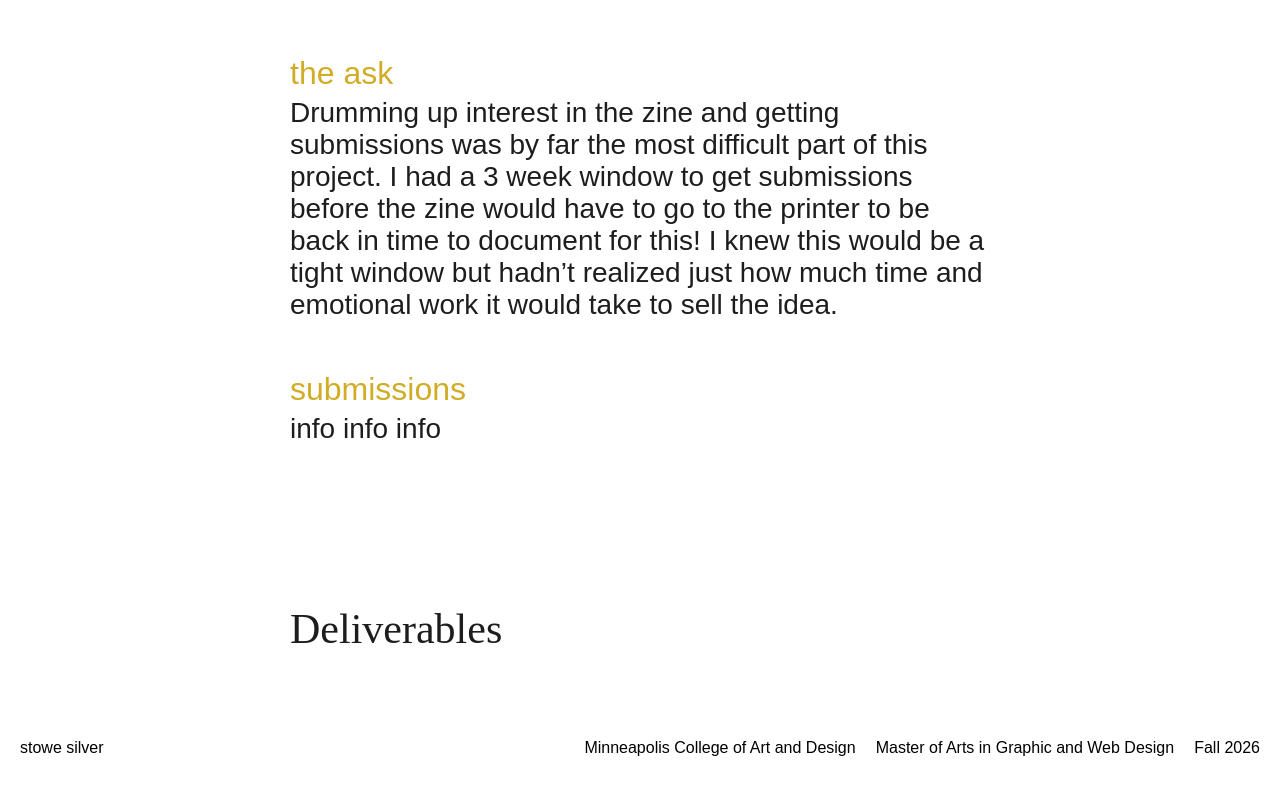
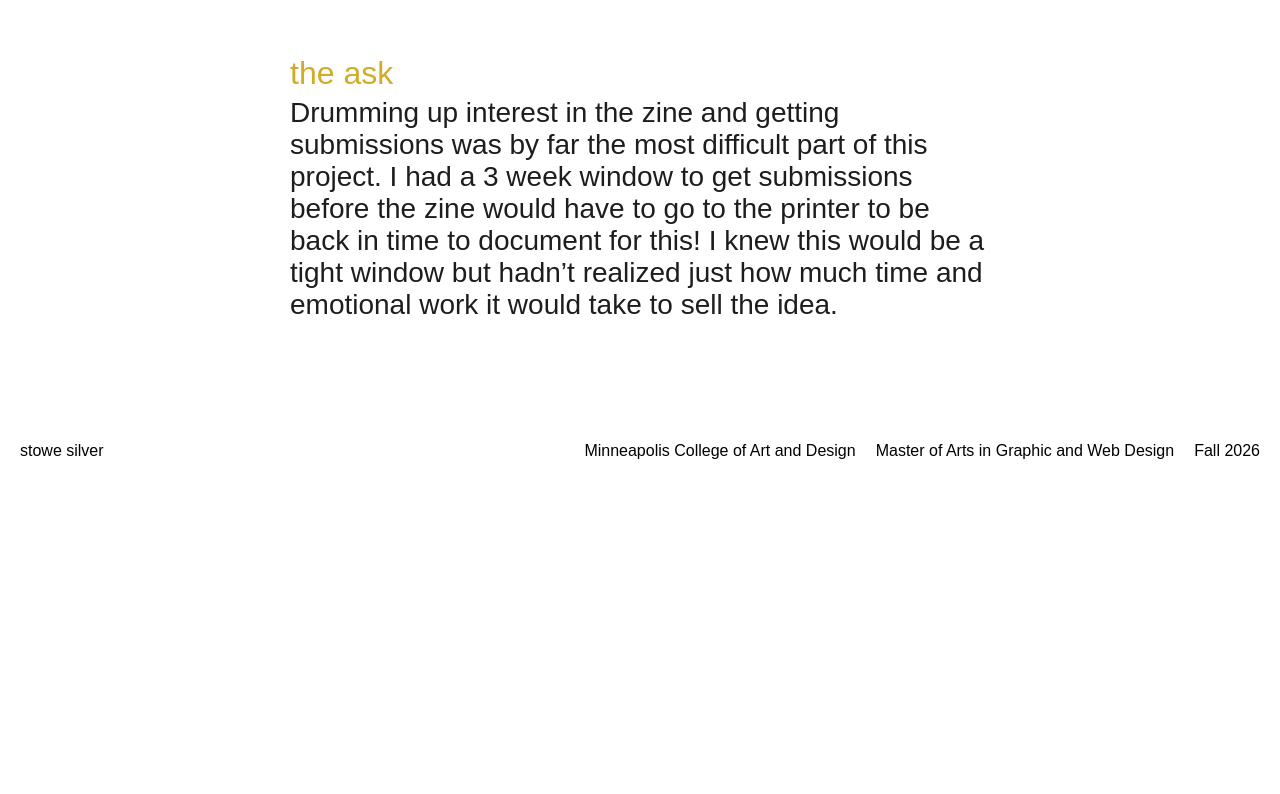
Before and after one commit to ssilver17/capstone2026, a plain HTML site: page index.html in a window 1280 px wide. Shown: the part 4119-4913 px from the top of the page. After the commit the page ends 4620 px from the top, so only its background shows below. Drawn offline with Linux system fonts and the light colour scheme; a web font is replaced by a local one.

Commit message:
adjusting for new pages

```diff
--- a/index.html
+++ b/index.html
@@ -121,22 +121,10 @@
 
         </p>
 
-        <h3>submissions</h3>
-        <p>
-            info info info
-        </p>
-
     </div>
 </div>
 
-<!--Deliverables-->
-<div class="centered-container-white">
-    <div class="card">
-        <h2>Deliverables</h2>
 
-    </div>
-
-</div>
 
 <!--Footer-->
 <footer>
```
